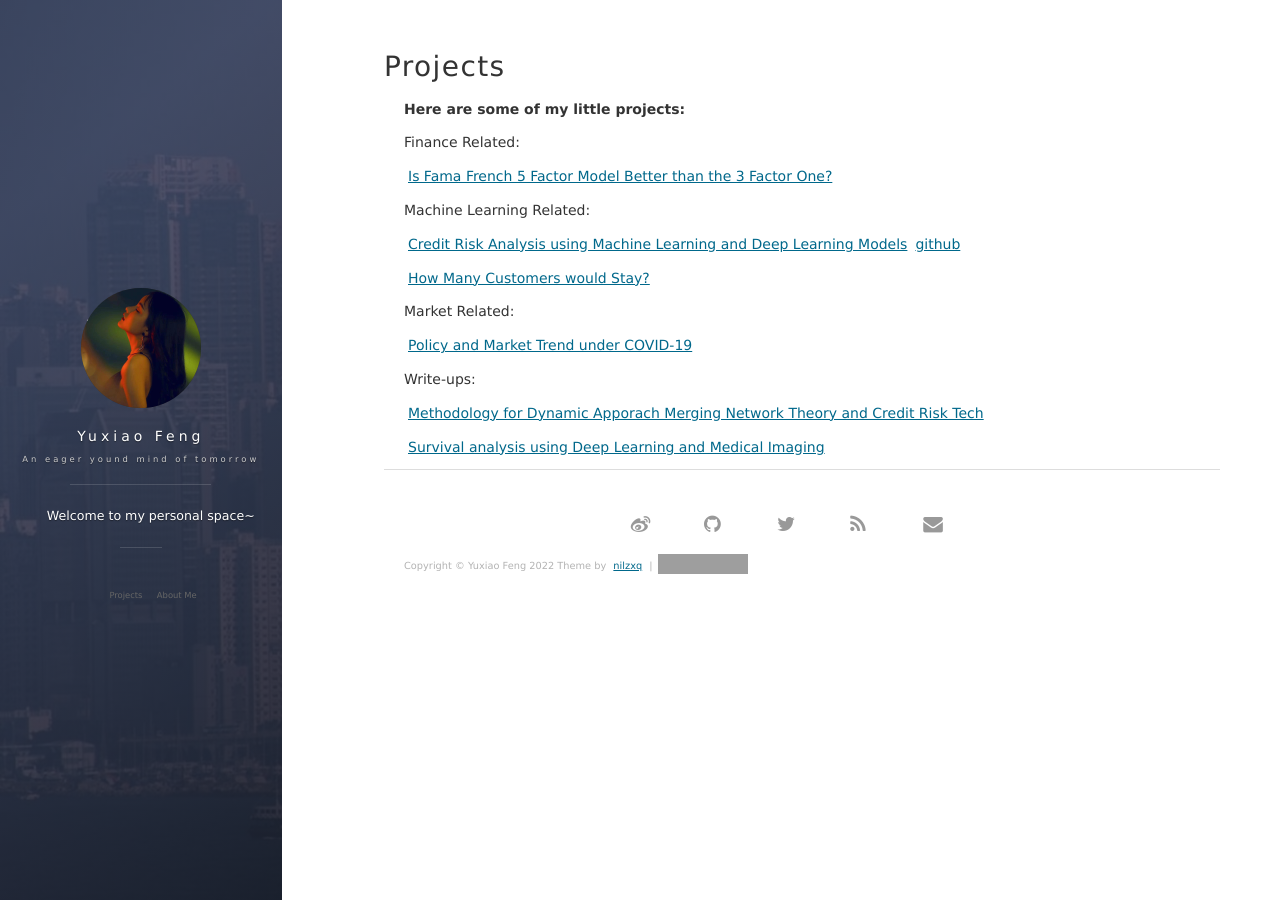
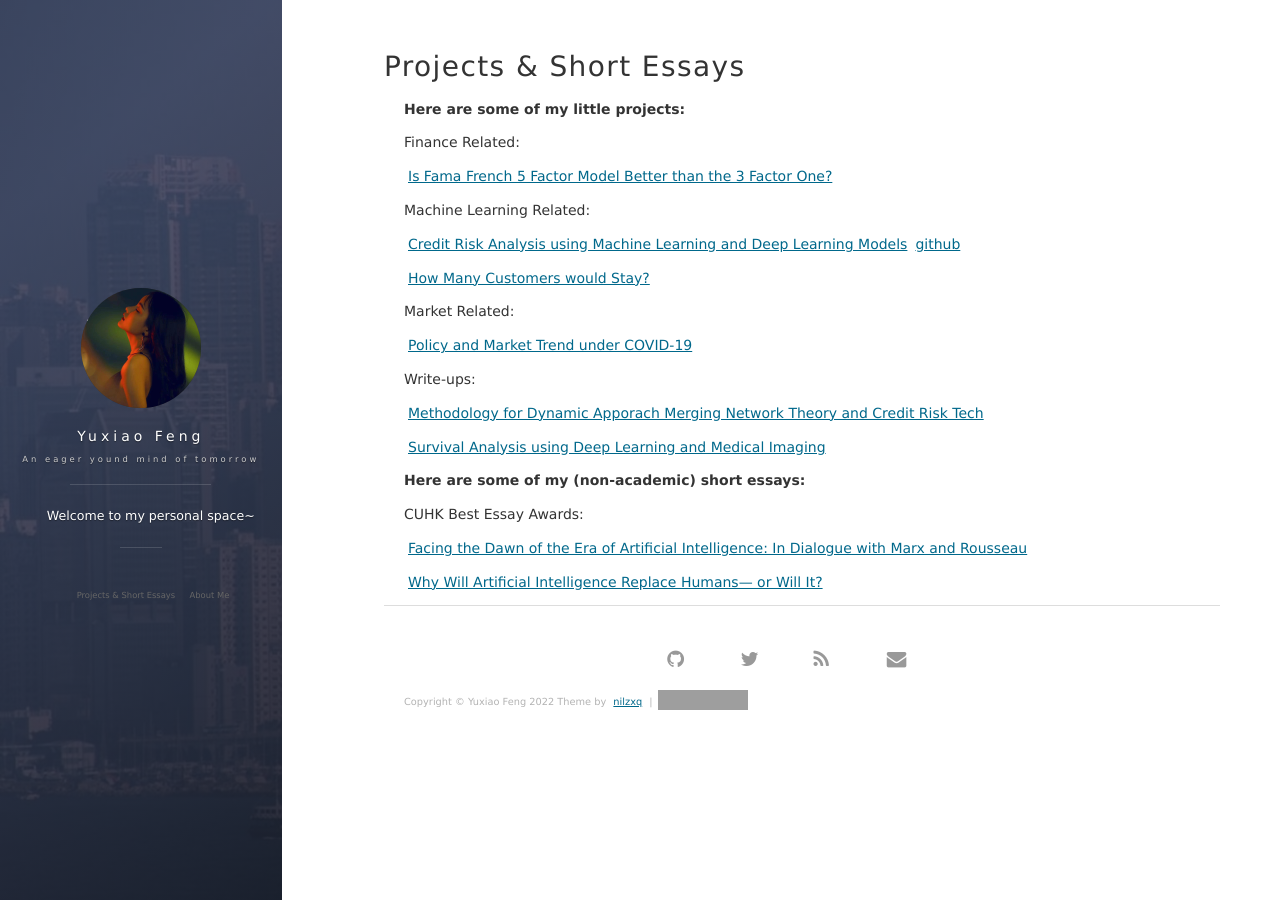
Before and after one commit to yf254/yf254.github.io, a Jekyll site: the page built from archive.md, in a window 1280 px wide. Built offline with Jekyll 4.4.1, drawn with Linux system fonts in a browser that asks for light colours; nearby versions of some CDN libraries; comment, search, counter and statistics services are not loaded; grey boxes are pictures that could not be loaded.

Commit message:
Add files via upload

```diff
--- a/_config.yml
+++ b/_config.yml
@@ -15,7 +15,7 @@ gitment:
     secret: 24823b47a3f7ed2aa0ffc5f3b9f5a4670b46282e
 # Social
 social:
-    weibo: 7605199734
+    #weibo: 7605199734
     github: yf254
     twitter: yuxiao_feng
     mail: yf254@cornell.edu
@@ -37,7 +37,8 @@ cover_color: slate
 
 # Navigation buttons in the front page.s
 nav:
-    - {title: Projects, description: archive, url: '/archive'}
+    - {title: Projects & Short Essays, description: archive, url: '/archive'}
+#    - {title: Short Essays, descriptin: essay, url:'/essay'}
  #   - {title: Posts, description: tags, url: '/tags'}
     - {title: About Me, description: about, url: '/about'}
 
--- a/archive.md
+++ b/archive.md
@@ -1,6 +1,6 @@
 ---
 layout: page
-title: Projects
+title: Projects & Short Essays
 ---
 
 <p>
@@ -24,5 +24,14 @@ Write-ups:
 <p>
 <a href="/Merging_Network">Methodology for Dynamic Apporach Merging Network Theory and Credit Risk Tech</a>
 <p>
-<a href="/Survival_using_DL_with_Medical_Imaging">Survival analysis using Deep Learning and Medical Imaging</a>
+<a href="/Survival_using_DL_with_Medical_Imaging">Survival Analysis using Deep Learning and Medical Imaging</a>
 <p>
+<p>
+<strong>Here are some of my (non-academic) short essays:</strong>
+<p>
+CUHK Best Essay Awards:
+<p>
+<a href="https://www.oge.cuhk.edu.hk/oge_media/gef/doc/best_works/1819/02-H-FengYuXiao.pdf">Facing the Dawn of the Era of Artificial Intelligence: In Dialogue with Marx and Rousseau</a>
+<p>
+<a href="https://www.oge.cuhk.edu.hk/oge_media/gef/doc/best_works/1718/13-N-FengYuXiao.pdf">Why Will Artificial Intelligence Replace Humans— or Will It?</a>
+<p>
```
